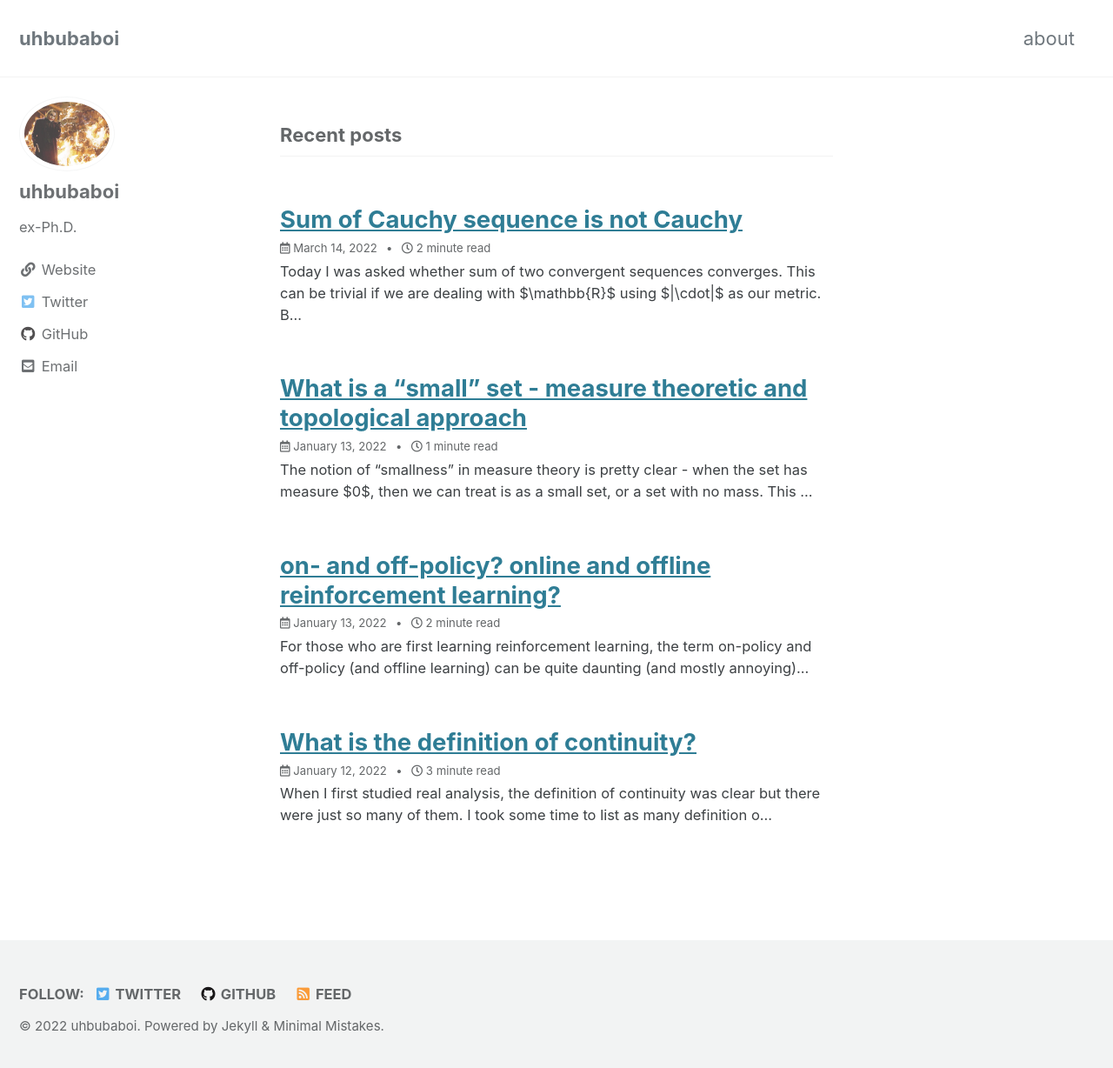
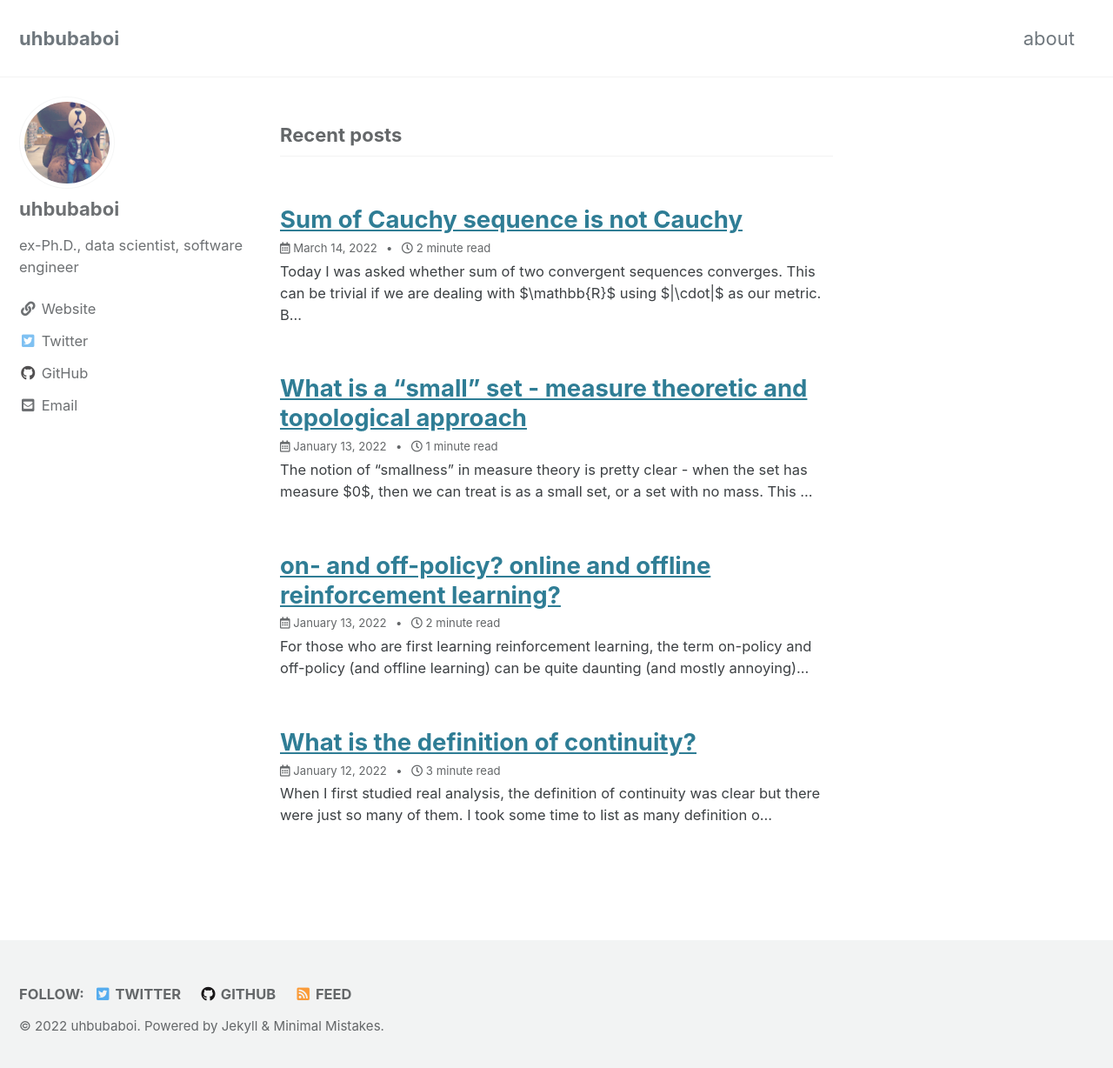
Before and after one commit to uhbubaboi/uhbubaboi.github.io, a Jekyll site: the page built from index.md, in a window 1280 px wide and 1236 px high. Shown: the top 1228 px of the window at 87% size. Built offline with Jekyll 4.4.1, drawn with Linux system fonts in a browser that asks for light colours; cached includes are drawn as plain includes.

Commit message:
updated image

```diff
--- a/_config.yml
+++ b/_config.yml
@@ -83,8 +83,8 @@ analytics:
 # Site Author
 author:
   name             : "uhbubaboi"
-  avatar           : "/assets/images/uhbubaboi.jpeg"
-  bio              : "ex-Ph.D."
+  avatar           : "/assets/images/uhbubaboi.jpg"
+  bio              : "ex-Ph.D., data scientist, software engineer"
   location         :
   email            : "uhbuba.collector@gmail.com"
   links:
```
Also changed, not shown: assets/images/uhbubaboi.jpeg (deleted), assets/images/uhbubaboi.jpg (added).
